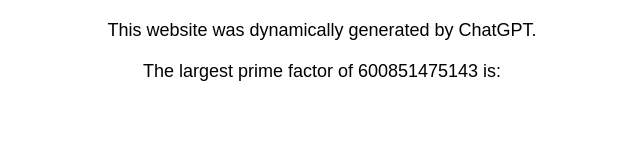
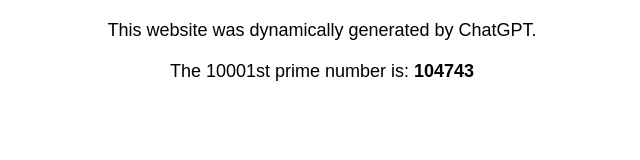
Before and after one commit to lightchipster/glowing-computing-machine, a website: page src/index.html in a window 1280 px wide. Shown: the whole page, without its empty margins (318-958 px from the left). Drawn offline with Linux system fonts and the light colour scheme.

Commit message:
Update index.html

```diff
--- a/src/index.html
+++ b/src/index.html
@@ -1,7 +1,7 @@
 <!DOCTYPE html>
 <html>
 <head>
-  <title>Largest Prime Factor</title>
+  <title>10001st Prime Number</title>
   <style>
     body {
       font-family: Arial, sans-serif;
@@ -15,14 +15,14 @@
       margin: 20px 0;
     }
 
-    #largest {
+    #prime {
       font-weight: bold;
     }
   </style>
 </head>
 <body>
   <p>This website was dynamically generated by ChatGPT.</p>
-  <p>The largest prime factor of 600851475143 is: <span id="largest"></span></p>
+  <p>The 10001st prime number is: <span id="prime"></span></p>
 
   <script src="script.js"></script>
 </body>
```
